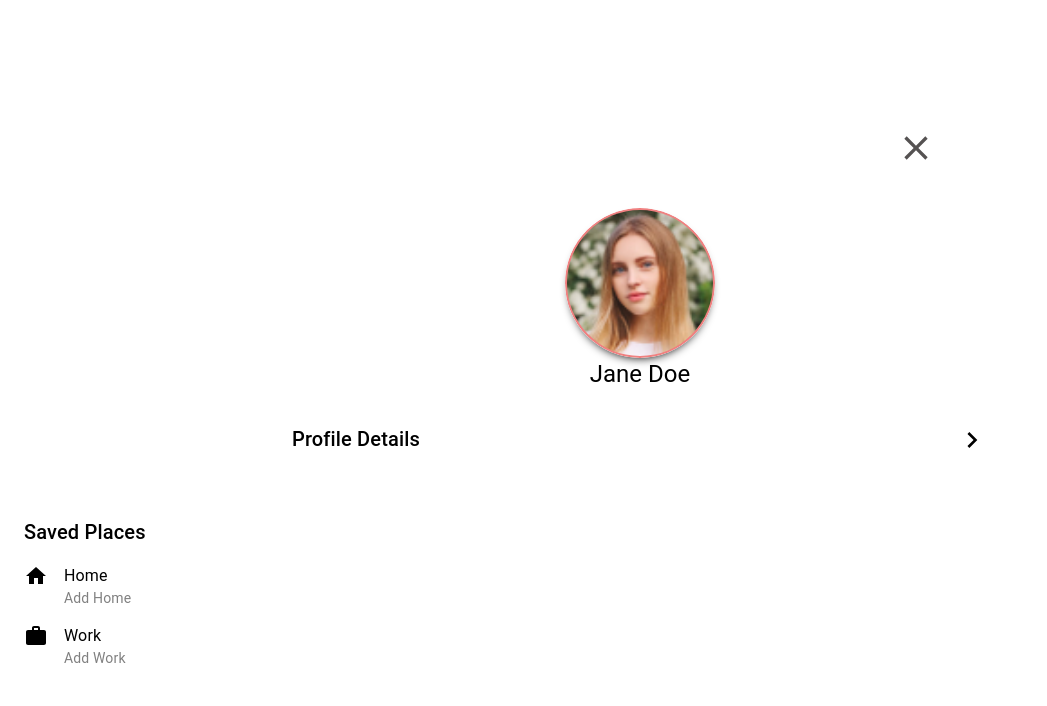
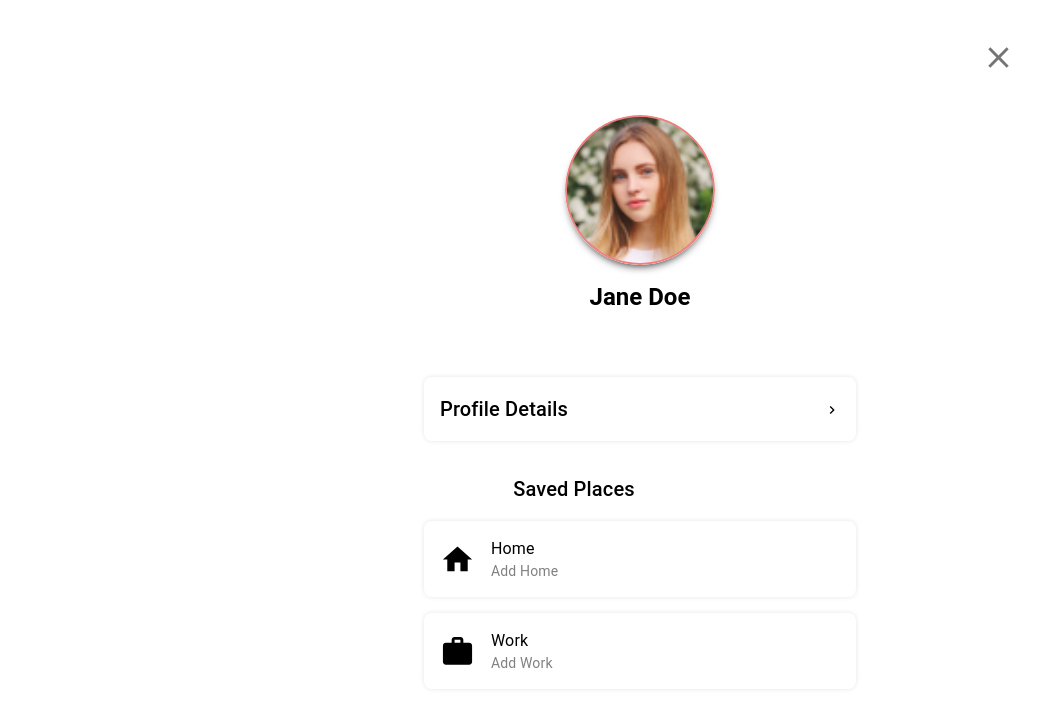
Before and after one commit to Lampnet-Technologies/Fudex-Multivendor-, a React (Create React App) app: page /profile in a window 1280 px wide. Shown: the top 706 px of the page, without its empty margins (0-1047 px from the left). Built offline with nearby package versions, Linux system fonts and the light colour scheme.

Commit message:
refactored the AccountPage to strictly use MUI styling and removed the external css file

```diff
--- a/src/Pages/UserAccount/ProfilePage/ProfilePage.css
+++ /dev/null
@@ -1,108 +0,0 @@
-.container {
-    display: flex;
-    flex-direction: column;
-    align-items: center;
-    padding: 0 2rem;
-}
-
-.top {
-    margin-top: 8rem;
-    display: flex;
-    justify-content: flex-end;
-    margin-right: 20rem;
-    align-items: center;
-}
-
-.profile-photo-section {
-    margin-top: 2rem;
-    display: flex;
-    flex-direction: column;
-    align-items: center;
-    justify-content: space-around;
-}
-
-.photo-container {
-    width: 150px;
-    height: 150px;
-    border-radius: 50%;
-    position: relative;
-    overflow: hidden;
-    padding: 2px;
-    box-sizing: border-box;
-    box-shadow: 0px 5px 10px -5px rgba(0, 0, 0, 2);
-}
-
-.profile-details {
-    display: flex;
-    justify-content: space-around;
-    width: 100%;
-    margin-top: 2rem;
-    align-items: center;
-    cursor: pointer;
-}
-
-.user-name {
-    margin-top: 20px;
-}
-
-.icon {
-    cursor: pointer;
-}
-
-.close-icon {
-    cursor: pointer;
-    font-size: 2.5rem;
-    margin-bottom: 0.5rem;
-    color: rgb(85, 82, 82);
-}
-
-.header {
-    display: flex;
-    align-items: flex-start;
-    margin-bottom: 1rem;
-}
-
-.place {
-    display: flex;
-    align-items: flex-start;
-    margin-top: 1rem;
-}
-
-.icon {
-    margin-right: 1rem;
-    font-size: 2rem;
-}
-
-.place-text {
-    display: flex;
-    flex-direction: column;
-}
-
-.add-text {
-    color: gray;
-}
-
-.move {
-    display: flex;
-    flex-direction: column;
-    justify-content: flex-start;
-    align-items: flex-start;
-    margin-right: 650px;
-    margin-top: 60px;
-}
-
-@media (max-width: 768px) {
-    .profile-details {
-        display: flex;
-        flex-direction: row;
-        justify-content: space-between;
-        align-items: flex-start;
-    }
-    .move {
-        margin-right: 0;
-        width: 100%;
-    }
-    .container {
-        padding-bottom: 0.5rem;
-    }
-}
--- a/src/Pages/UserAccount/ProfilePage/ProfilePage.jsx
+++ b/src/Pages/UserAccount/ProfilePage/ProfilePage.jsx
@@ -1,11 +1,10 @@
 import React from 'react';
-import { Container, Typography } from '@mui/material';
+import { Container, Typography, Box, IconButton } from '@mui/material';
 import { useNavigate } from 'react-router-dom';
 import CloseIcon from '@mui/icons-material/Close';
-import ChevronIcon from '../../../Components/ChevronIcon';
 import HomeIcon from '@mui/icons-material/Home';
 import WorkIcon from '@mui/icons-material/Work';
-import './ProfilePage.css';
+import ChevronIcon from '../../../Components/ChevronIcon';
 
 
 const ProfilePage = () => {
@@ -16,59 +15,61 @@ const ProfilePage = () => {
     navigate('/profile-details');
   };
   const handleCloseClick = () => {
-    navigate('/')
+    navigate('/');
   };
   const handleHomeIconClick = () => {
     navigate('/address');
   };
 
   return (
-    <Container maxWidth="xl" className="container">
+    <Container maxWidth="xl" sx={{ textAlign: 'left', paddingBottom: '2rem' }}>
 
       {/* Top Section */}
-      <div className="top" onClick={handleCloseClick}>
-          <CloseIcon fontSize='2rem' className="close-icon"/>
-        </div>
+      <Box sx={{ marginTop: '2rem', display: 'flex', justifyContent: 'flex-end', width: '100%', maxWidth: '1000px' }}>
+        <IconButton onClick={handleCloseClick}>
+          <CloseIcon fontSize="large" />
+        </IconButton>
+      </Box>
 
-        {/*profile picture section */}
-        <div className="profile-photo-section">
-          <div className="photo-container">
-            <div className="profile-picture-frame" />
-              <img
-              src="bitmap.jpg"
-              alt="User Profile"
-              className="profile-picture"
-            />
-          </div>
-          <Typography variant="h5" className="user-name">{userName}</Typography>
-        </div>
-        <div className='preferences-section-container'>
-        <div className='preferences-category'>
-          <div className="profile-details" onClick={handleProfileClick}>
-            <Typography variant="h6">Profile Details</Typography>
-            <ChevronIcon direction='right' className="icon" />
-          </div>
-        </div>
+      {/* Profile Photo Section */}
+      <Box sx={{ marginTop: '2rem', display: 'flex', flexDirection: 'column', alignItems: 'center' }}>
+        <Box sx={{ position: 'relative', width: '150px', height: '150px', borderRadius: '50%', overflow: 'hidden', padding: '2px', boxSizing: 'border-box', boxShadow: '0px 5px 10px -5px rgba(0, 0, 0, 2)' }}>
+          <Box sx={{ width: '100%', height: '100%', borderRadius: '50%', backgroundColor: 'lightcoral', position: 'absolute', top: 0, left: 0, zIndex: 1 }} />
+          <img src="bitmap.jpg" alt="User Profile" style={{ width: '100%', height: '100%', objectFit: 'cover', borderRadius: '50%', position: 'relative', zIndex: 2 }} />
+        </Box>
+        <Typography variant="h5" sx={{ fontWeight: 'bold', marginTop: '1rem' }}>{userName}</Typography>
+      </Box>
 
-        <div className='move'>
-        <Typography variant="h6" className="header">Saved Places</Typography>
-        <div className="place">
-          <HomeIcon className="icon" />
-          <div className="place-text" onClick={handleHomeIconClick}>
-            <Typography variant="body1">Home</Typography>
-            <Typography variant="body2" className="add-text">Add Home</Typography>
-          </div>
-        </div>
-        <div className="place">
-          <WorkIcon className="icon" />
-          <div className="place-text">
-            <Typography variant="body1">Work</Typography>
-            <Typography variant="body2" className="add-text">Add Work</Typography>
-          </div>
-        </div>
-        </div>
-      </div>
-      </Container>
+      {/* Preferences Section */}
+      <Box sx={{ marginTop: '4rem' }}>
+        <Box sx={{ display: 'flex', justifyContent: 'center', marginBottom: '2rem' }}>
+          <Box sx={{ display: 'flex', alignItems: 'center', cursor: 'pointer', padding: '1rem', borderRadius: '8px', boxShadow: '0 0 5px rgba(0, 0, 0, 0.1)', width: '100%', maxWidth: '400px' }} onClick={handleProfileClick}>
+            <Typography variant="h6" sx={{ flexGrow: 1 }}>Profile Details</Typography>
+            <ChevronIcon direction="right" size="1rem" />
+          </Box>
+        </Box>
+
+        <Typography variant="h6" sx={{ display: 'flex', justifyContent: 'center', alignItems: 'center', marginBottom: '1rem', width: '100%', maxWidth: '1100px' }}>Saved Places</Typography>
+
+        <Box sx={{ display: 'flex', flexDirection: 'column', gap: '1rem', alignItems: 'center' }}>
+          <Box sx={{ display: 'flex', alignItems: 'center', width: '100%', maxWidth: '400px', padding: '1rem', borderRadius: '8px', boxShadow: '0 0 5px rgba(0, 0, 0, 0.1)' }}>
+            <HomeIcon fontSize="large" sx={{ marginRight: '1rem' }} />
+            <Box sx={{ flexGrow: 1, cursor: 'pointer' }} onClick={handleHomeIconClick}>
+              <Typography variant="body1">Home</Typography>
+              <Typography variant="body2" sx={{ color: 'gray' }}>Add Home</Typography>
+            </Box>
+          </Box>
+
+          <Box sx={{ display: 'flex', alignItems: 'center', width: '100%', maxWidth: '400px', padding: '1rem', borderRadius: '8px', boxShadow: '0 0 5px rgba(0, 0, 0, 0.1)' }}>
+            <WorkIcon fontSize="large" sx={{ marginRight: '1rem' }} />
+            <Box sx={{ flexGrow: 1, cursor: 'pointer' }}>
+              <Typography variant="body1">Work</Typography>
+              <Typography variant="body2" sx={{ color: 'gray' }}>Add Work</Typography>
+            </Box>
+          </Box>
+        </Box>
+      </Box>
+    </Container>
   );
 };
 
```
